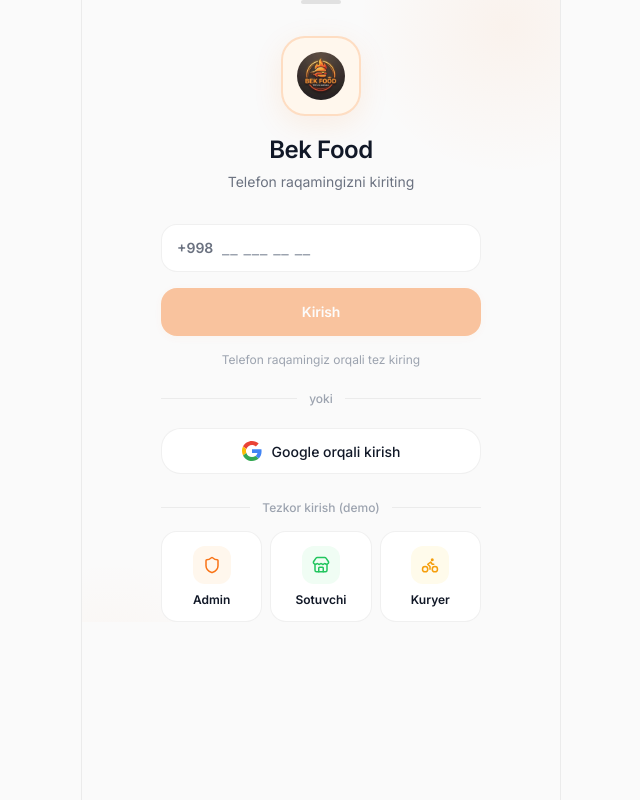
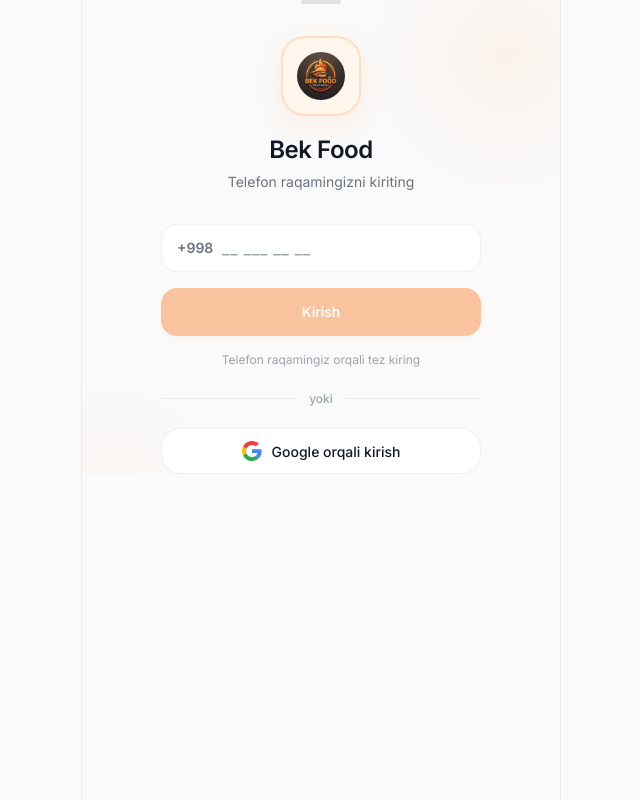
Before and after one commit to anvarovmuhammadamin011-ops/Bek_Food, a React (Vite) app: page /login in a window 1280 px wide. Shown: the whole page, without its empty margins (319-959 px from the left). Built offline with nearby package versions, Linux system fonts and the light colour scheme; no server answers.

Commit message:
Telefon raqami orqali barcha rollarga kirish: admin/sotuvchi/kuryer xodimlar bazasiga mos holda taniladi, demo tezkor kirish tugmalari olib tashlandi

```diff
--- a/src/pages/LoginPage.jsx
+++ b/src/pages/LoginPage.jsx
@@ -1,6 +1,5 @@
 import { useState } from 'react';
 import { useNavigate } from 'react-router-dom';
-import { Shield, Store, Bike } from 'lucide-react';
 import useStore from '../store/useStore';
 import api from '../api/client';
 import GoogleLoginButton from '../components/GoogleLoginButton';
@@ -8,15 +7,10 @@
 export default function LoginPage() {
   const navigate = useNavigate();
   const login = useStore((s) => s.login);
-  const loginAs = useStore((s) => s.loginAs);
+  const employees = useStore((s) => s.employees);
   const [phone, setPhone] = useState('');
   const [loading, setLoading] = useState(false);
   const [error, setError] = useState('');
-
-  const quickLogin = (role, path) => {
-    loginAs(role);
-    navigate(path, { replace: true });
-  };
 
   const handleLogin = async (e) => {
     e.preventDefault();
@@ -26,6 +20,7 @@
     setError('');
     try {
       const fullPhone = `998${cleaned}`;
+      const employee = employees.find((emp) => (emp.phone || '').replace(/\D/g, '') === fullPhone);
       let userData;
       try {
         const res = await api.login(fullPhone);
@@ -34,8 +29,17 @@
         const userId = Math.abs([...fullPhone].reduce((h, c) => ((h << 5) - h + c.charCodeAt(0)) | 0, 0)) % 99999 || 1;
         userData = { id: userId, name: 'User', phone: fullPhone, role: 'customer', email: '', avatar: '' };
       }
+      if (employee) {
+        userData = {
+          ...userData,
+          id: employee.id,
+          name: employee.name || userData.name,
+          phone: employee.phone || fullPhone,
+          role: employee.role,
+        };
+      }
       login(userData);
-      navigate('/', { replace: true });
+      navigate(employee ? (employee.role === 'admin' ? '/admin' : employee.role === 'seller' ? '/seller' : '/courier') : '/', { replace: true });
     } catch (err) {
       setError(err.message || 'Xatolik');
     } finally {
@@ -96,43 +100,6 @@
         </div>
 
         <GoogleLoginButton />
-
-        <div style={{ marginTop: 24 }}>
-          <div style={{ display: 'flex', alignItems: 'center', gap: 12, marginBottom: 14 }}>
-            <div style={{ flex: 1, height: 1, background: 'var(--border)' }} />
-            <span style={{ color: 'var(--text-dim)', fontSize: 12, fontWeight: 500, flexShrink: 0 }}>Tezkor kirish (demo)</span>
-            <div style={{ flex: 1, height: 1, background: 'var(--border)' }} />
-          </div>
-          <div className="flex" style={{ gap: 8 }}>
-            <button onClick={() => quickLogin('admin', '/admin')} className="flex-1 flex flex-col items-center" style={{
-              padding: '14px 8px', gap: 8, borderRadius: 'var(--radius)', cursor: 'pointer', transition: 'all .2s',
-              background: 'var(--surface)', border: '1px solid var(--border)',
-            }}>
-              <div style={{ width: 38, height: 38, borderRadius: 'var(--radius-sm)', background: 'var(--primary-light)', display: 'flex', alignItems: 'center', justifyContent: 'center' }}>
-                <Shield size={18} color="var(--primary)" />
-              </div>
-              <span style={{ fontSize: 12, fontWeight: 600, color: 'var(--text)' }}>Admin</span>
-            </button>
-            <button onClick={() => quickLogin('seller', '/seller')} className="flex-1 flex flex-col items-center" style={{
-              padding: '14px 8px', gap: 8, borderRadius: 'var(--radius)', cursor: 'pointer', transition: 'all .2s',
-              background: 'var(--surface)', border: '1px solid var(--border)',
-            }}>
-              <div style={{ width: 38, height: 38, borderRadius: 'var(--radius-sm)', background: 'var(--success-light)', display: 'flex', alignItems: 'center', justifyContent: 'center' }}>
-                <Store size={18} color="var(--success)" />
-              </div>
-              <span style={{ fontSize: 12, fontWeight: 600, color: 'var(--text)' }}>Sotuvchi</span>
-            </button>
-            <button onClick={() => quickLogin('courier', '/courier')} className="flex-1 flex flex-col items-center" style={{
-              padding: '14px 8px', gap: 8, borderRadius: 'var(--radius)', cursor: 'pointer', transition: 'all .2s',
-              background: 'var(--surface)', border: '1px solid var(--border)',
-            }}>
-              <div style={{ width: 38, height: 38, borderRadius: 'var(--radius-sm)', background: 'var(--warning-light)', display: 'flex', alignItems: 'center', justifyContent: 'center' }}>
-                <Bike size={18} color="var(--warning)" />
-              </div>
-              <span style={{ fontSize: 12, fontWeight: 600, color: 'var(--text)' }}>Kuryer</span>
-            </button>
-          </div>
-        </div>
       </div>
     </div>
   );
--- a/src/store/useStore.js
+++ b/src/store/useStore.js
@@ -77,6 +77,7 @@
 };
 
 const mockEmployees = [
+  { id: 30, name: 'Admin', role: 'admin', phone: '+998900000000', rating: 5, isOnline: true },
   { id: 1, name: 'Akbar', role: 'courier', phone: '+998901112233', rating: 4.8, totalDeliveries: 312, isOnline: true },
   { id: 2, name: 'Sardor', role: 'courier', phone: '+998902223344', rating: 4.6, totalDeliveries: 198, isOnline: false },
   { id: 3, name: 'Otabek', role: 'seller', phone: '+998903334455', rating: 4.9, totalOrders: 1245, isOnline: true },
@@ -166,22 +167,12 @@
     }
   },
   login: (user) => {
+    const role = (user.role || '').toLowerCase();
+    const mapped = role === 'admin' ? 'admin' : role === 'courier' || role === 'driver' ? 'courier' : role === 'seller' || role === 'order_manager' ? 'seller' : 'customer';
     set({
-      user: { id: user.id, name: user.name, phone: user.phone, email: user.email, role: user.role?.toLowerCase() || 'customer', avatar: user.avatar },
+      user: { id: user.id, name: user.name, phone: user.phone, email: user.email, role: mapped, avatar: user.avatar },
       isAuthenticated: true,
-      role: user.role?.toLowerCase() === 'admin' ? 'admin' : user.role?.toLowerCase() === 'driver' ? 'courier' : user.role?.toLowerCase() === 'order_manager' ? 'seller' : 'customer',
-    });
-  },
-  loginAs: (role, userData) => {
-    const defaults = {
-      courier: { id: 1, name: 'Akbar', phone: '+998901112233', rating: 4.8, totalDeliveries: 312 },
-      seller: { id: 20, name: 'Otabek', phone: '+998903334455', rating: 4.9, totalOrders: 1245 },
-      admin: { id: 30, name: 'Admin', phone: '+998900000000' },
-    };
-    set({
-      user: userData || defaults[role] || { id: 1, name: 'Bekzod', phone: '+998901234567' },
-      isAuthenticated: true,
-      role,
+      role: mapped,
     });
   },
   logout: () => set({ user: null, isAuthenticated: false, role: null, cart: [], orders: mockOrders, currentOrder: null }),
```
